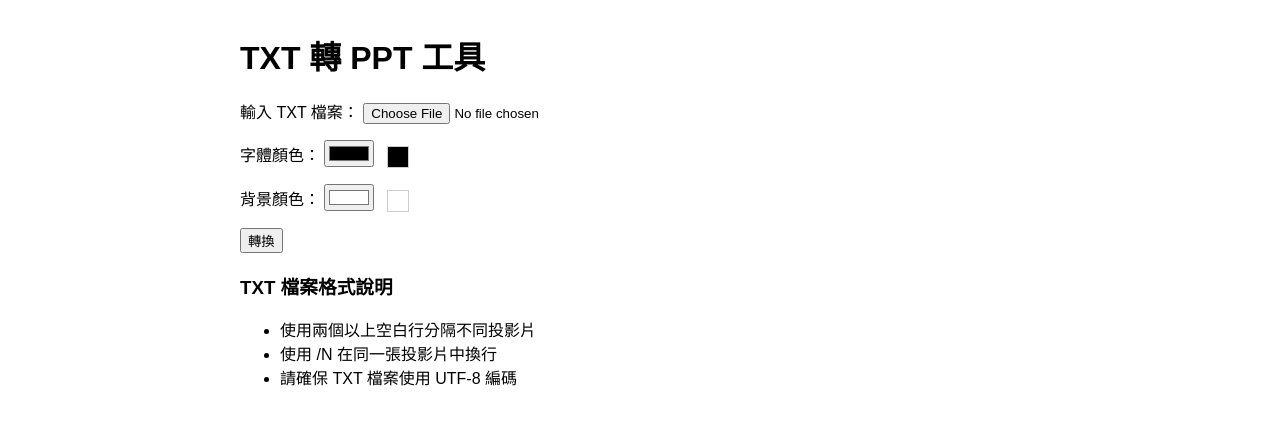
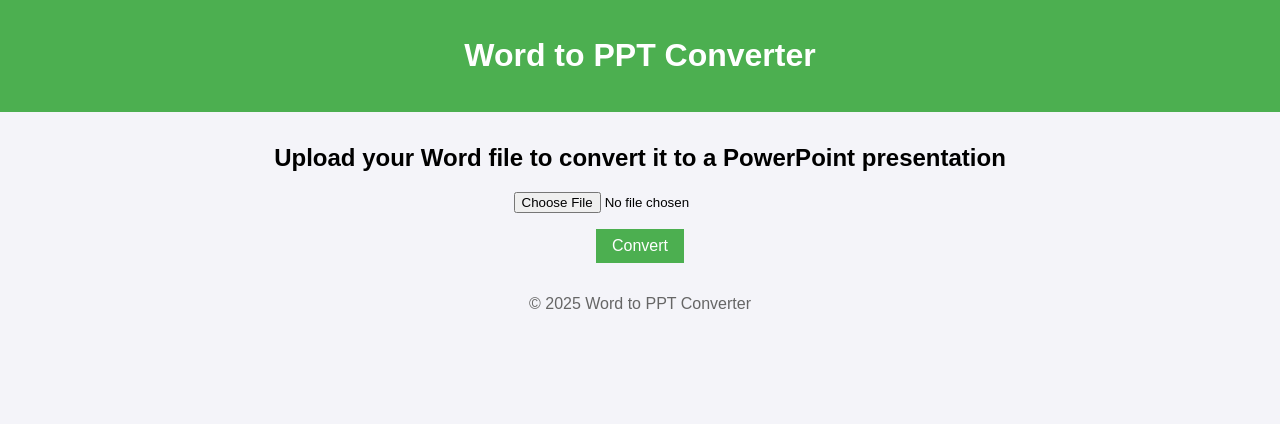
Before and after one commit to zootree2025/PDF, a plain HTML site: page index.html in a window 1280 px wide. Drawn offline with Linux system fonts and the light colour scheme.

Commit message:
Update index.html

```diff
--- a/index.html
+++ b/index.html
@@ -1,56 +1,81 @@
 <!DOCTYPE html>
-<html lang="zh-TW">
+<html lang="en">
 <head>
     <meta charset="UTF-8">
     <meta name="viewport" content="width=device-width, initial-scale=1.0">
-    <title>TXT 轉 PPT 工具</title>
-    <link rel="stylesheet" href="style.css">
-    <!-- 使用適用於瀏覽器的 PptxGenJS 版本 -->
-    <script src="https://cdn.jsdelivr.net/npm/pptxgenjs@3.11.0/dist/pptxgen.bundle.js"></script>
+    <title>Word to PPT Converter</title>
+    <style>
+        body {
+            font-family: Arial, sans-serif;
+            text-align: center;
+            margin: 0;
+            padding: 0;
+            background-color: #f4f4f9;
+        }
+        header {
+            background-color: #4CAF50;
+            color: white;
+            padding: 1rem 0;
+        }
+        main {
+            margin: 2rem;
+        }
+        .file-input {
+            margin: 1rem 0;
+        }
+        button {
+            background-color: #4CAF50;
+            color: white;
+            border: none;
+            padding: 0.5rem 1rem;
+            cursor: pointer;
+            font-size: 1rem;
+        }
+        button:hover {
+            background-color: #45a049;
+        }
+        footer {
+            margin-top: 2rem;
+            color: #666;
+        }
+    </style>
 </head>
 <body>
-    <div class="container">
-        <h1>TXT 轉 PPT 工具</h1>
+    <header>
+        <h1>Word to PPT Converter</h1>
+    </header>
+    <main>
+        <h2>Upload your Word file to convert it to a PowerPoint presentation</h2>
+        <div class="file-input">
+            <input type="file" id="wordFile" accept=".doc, .docx">
+        </div>
+        <button onclick="convertWordToPPT()">Convert</button>
+        <p id="status"></p>
+    </main>
+    <footer>
+        <p>© 2025 Word to PPT Converter</p>
+    </footer>
+    <script>
+        function convertWordToPPT() {
+            const fileInput = document.getElementById('wordFile');
+            const status = document.getElementById('status');
 
-        <div id="convertForm">
-            <div class="form-group">
-                <label for="txtFile">輸入 TXT 檔案：</label>
-                <input type="file" id="txtFile" name="txtFile" accept=".txt" required>
-            </div>
+            if (!fileInput.files.length) {
+                status.textContent = 'Please upload a Word file.';
+                status.style.color = 'red';
+                return;
+            }
 
-            <div class="form-group">
-                <label for="fontColor">字體顏色：</label>
-                <input type="color" id="fontColor" name="fontColor" value="#000000">
-                <span class="color-preview" id="fontColorPreview"></span>
-            </div>
+            const file = fileInput.files[0];
+            status.textContent = `Processing file: ${file.name}`;
+            status.style.color = 'black';
 
-            <div class="form-group">
-                <label for="bgColor">背景顏色：</label>
-                <input type="color" id="bgColor" name="bgColor" value="#FFFFFF">
-                <span class="color-preview" id="bgColorPreview"></span>
-            </div>
-
-            <div class="form-group">
-                <button type="button" id="convertBtn">轉換</button>
-            </div>
-        </div>
-
-        <div id="result" class="hidden">
-            <h2>轉換完成</h2>
-            <p>您的 PPT 檔案已準備好下載</p>
-            <a id="downloadLink" href="#" class="download-btn">下載 PPT</a>
-        </div>
-
-        <div class="instructions">
-            <h3>TXT 檔案格式說明</h3>
-            <ul>
-                <li>使用兩個以上空白行分隔不同投影片</li>
-                <li>使用 /N 在同一張投影片中換行</li>
-                <li>請確保 TXT 檔案使用 UTF-8 編碼</li>
-            </ul>
-        </div>
-    </div>
-
-    <script src="script.js"></script>
+            // Placeholder for conversion logic
+            setTimeout(() => {
+                status.textContent = 'Conversion completed! (Note: This is a placeholder)';
+                status.style.color = 'green';
+            }, 2000);
+        }
+    </script>
 </body>
 </html>
```
